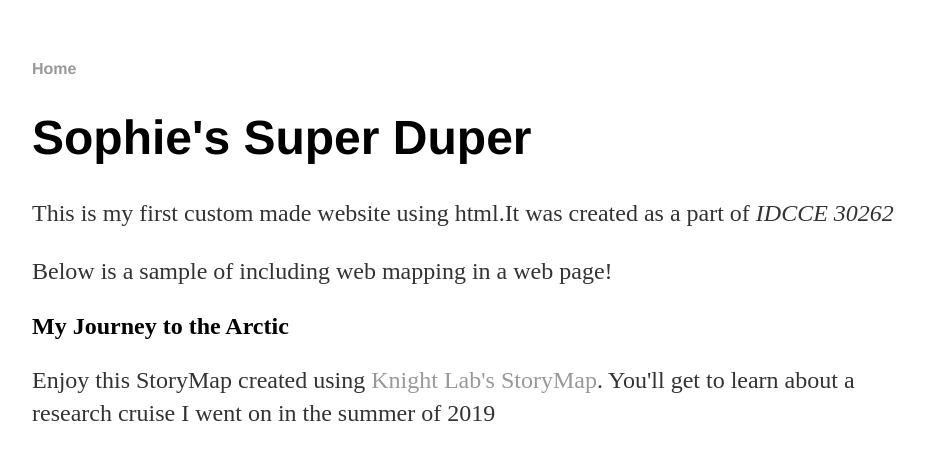
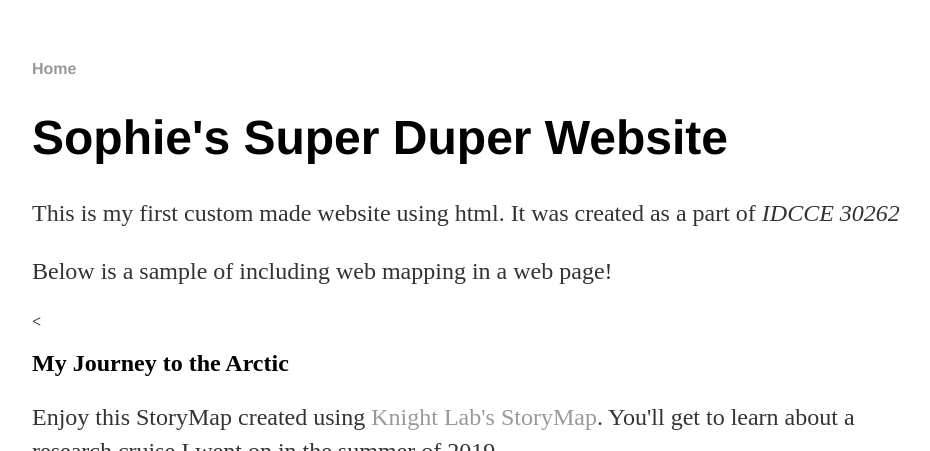
Before and after one commit to sophspilio/sophspilio.github.io, a Jekyll site: the page built from index.html, in a window 1280 px wide and 900 px high, cut to the strip 0-451 px from the top of the window. Shown: the whole strip, without its empty margins (160-1090 px from the left). Built offline with Jekyll 4.4.1, drawn with Linux system fonts in a browser that asks for light colours.

Commit message:
Update index.html

```diff
--- a/index.html
+++ b/index.html
@@ -3,10 +3,11 @@
 title: Sophie Spiliotopoulos, Queen of Code
 ---
 <div class="blurb">
-	<h1>Sophie's Super Duper </h1>
-	<p>This is my first custom made website using html.It was created as a part of <em>IDCCE 30262</em></p>
+	<h1>Sophie's Super Duper Website</h1>
+	<p>This is my first custom made website using html. It was created as a part of <em>IDCCE 30262</em></p>
 	<p>Below is a sample of including web mapping in a web page! </p>
-
+</div>
+<<div class="container">
 	<h2>My Journey to the Arctic </h2>
 	<p> Enjoy this StoryMap created using <a href="https://storymap.knightlab.com">Knight Lab's StoryMap</a>.
 		You'll get to learn about a research cruise I went on in the summer of 2019 </p>
@@ -14,5 +15,7 @@
 
 	<<h2>And now something completely different: Wildfires! </h2>
 	<p>Check out this map based on data from the ntegrated Reporting of Wildland-Fire Information (IRWIN) and the National Interagency Fire Center (NIFC) </p>
-<style>.embed-container {position: relative; padding-bottom: 80%; height: 0; max-width: 100%;} .embed-container iframe, .embed-container object, .embed-container iframe{position: absolute; top: 0; left: 0; width: 100%; height: 100%;} small{position: absolute; z-index: 40; bottom: 0; margin-bottom: -15px;}</style><div class="embed-container"><iframe width="500" height="400" frameborder="0" scrolling="no" marginheight="0" marginwidth="0" title="Current Wildfire in the US" src=“https://arcgis.com/apps/webappviewer/index.html?id=385383ff535944d3a14a29a14bd3fcfa”></iframe></div>
-</div><!-- /.blurb -->
+<style>.embed-container {position: relative; padding-bottom: 80%; height: 0; max-width: 100%;} .embed-container iframe, .embed-container object, .embed-container iframe{position: absolute; top: 0; left: 0; width: 100%; height: 100%;} small{position: absolute; z-index: 40; bottom: 0; margin-bottom: -15px;}</style>
+<div class="embed-container"><iframe width="500" height="400" frameborder="0" scrolling="no" marginheight="0" marginwidth="0" title="Current Wildfire in the US" src=“https://arcgis.com/apps/webappviewer/index.html?id=385383ff535944d3a14a29a14bd3fcfa”></iframe></div>
+
+<!-- /.blurb -->
```
